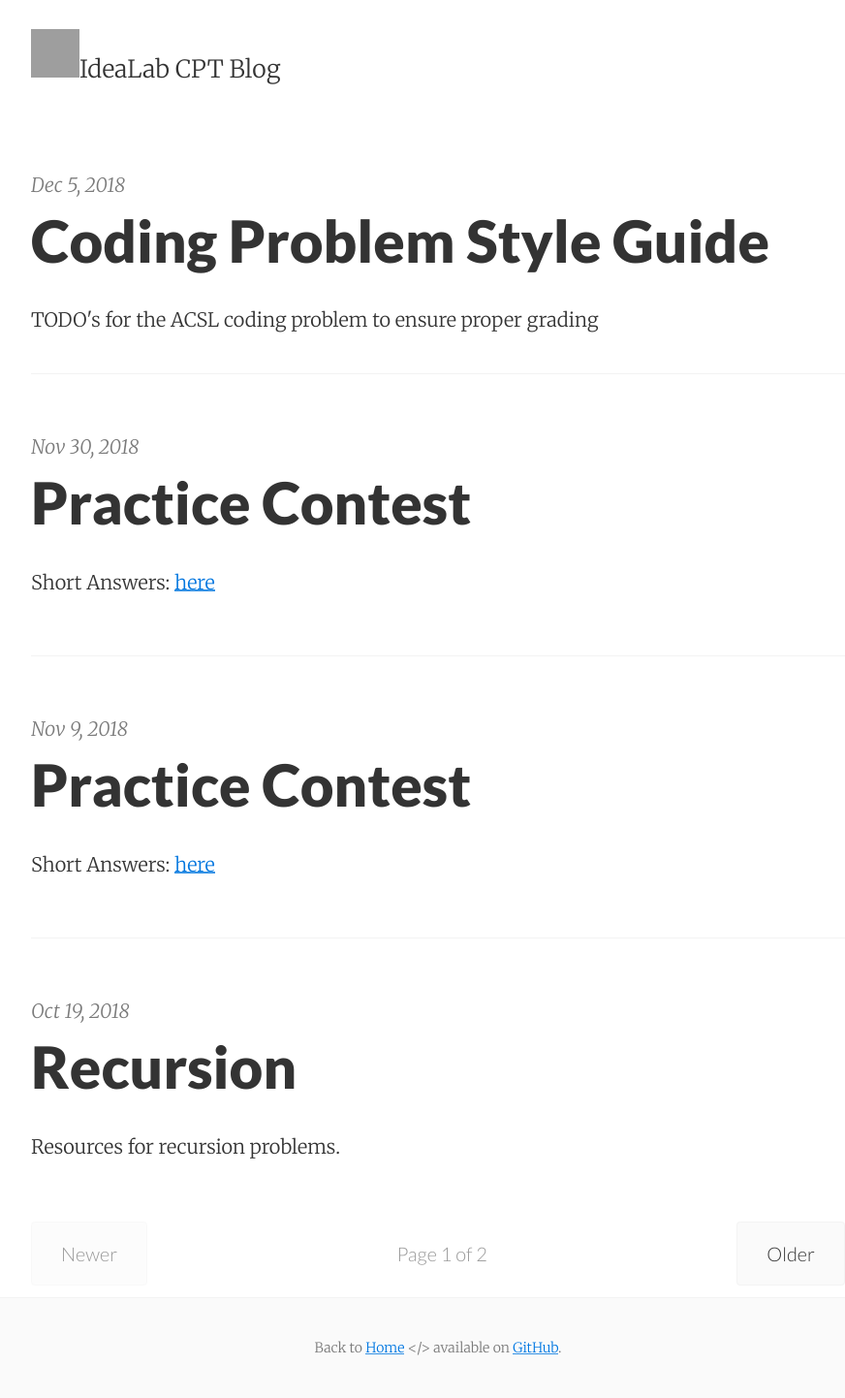
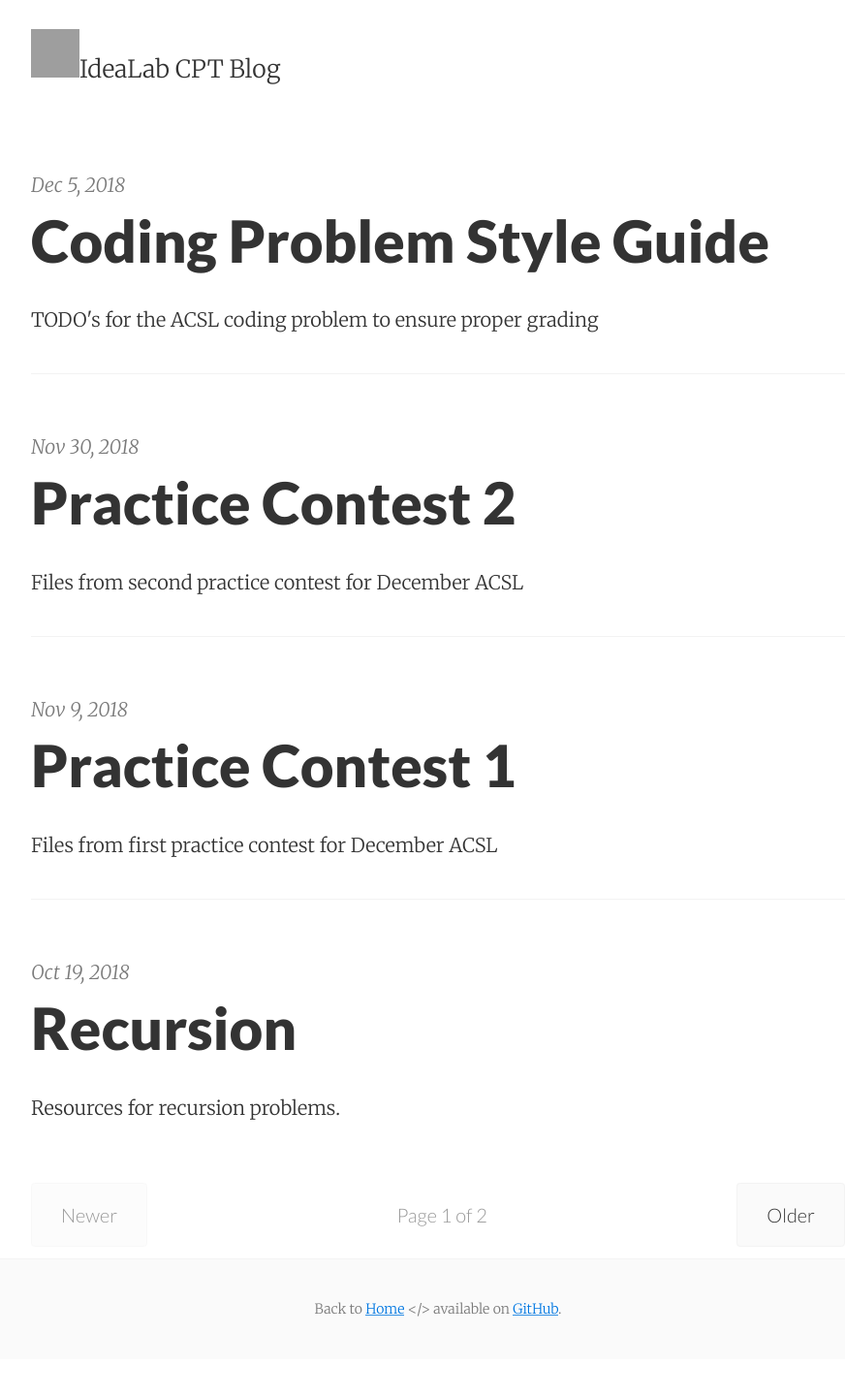
Before and after one commit to idea-lab/cpt-blog, a Jekyll site: the page built from index.html, in a window 1280 px wide. Shown: the whole page at 97% size, without its empty margins (188-1060 px from the left). Built offline with Jekyll 4.4.1, drawn with Linux system fonts in a browser that asks for light colours; the list of posts is cut into pages by our own code; after the commit the page ends 1402 px from its top, so only the background shows below that; grey boxes are pictures that could not be loaded.

Commit message:
Re-naming blogs

```diff
--- a/_posts/2018-11-09-c1-p1.md
+++ b/_posts/2018-11-09-c1-p1.md
@@ -1,8 +1,9 @@
 ---
 layout:     post
-title:      Practice Contest #1 for Contest #1
+title:      Practice Contest 1
 date:       2018-11-09 05:42:29
 author:     Sanjit Bhat
+summary:    Files from first practice contest for December ACSL
 categories: info
 ---
 
--- a/_posts/2018-11-30-c1-p2.md
+++ b/_posts/2018-11-30-c1-p2.md
@@ -1,8 +1,9 @@
 ---
 layout:     post
-title:      Practice Contest #2 for Contest #1
+title:      Practice Contest 2
 date:       2018-11-30 05:42:29
 author:     Sanjit Bhat
+summary:    Files from second practice contest for December ACSL
 categories: info
 ---
 
```
